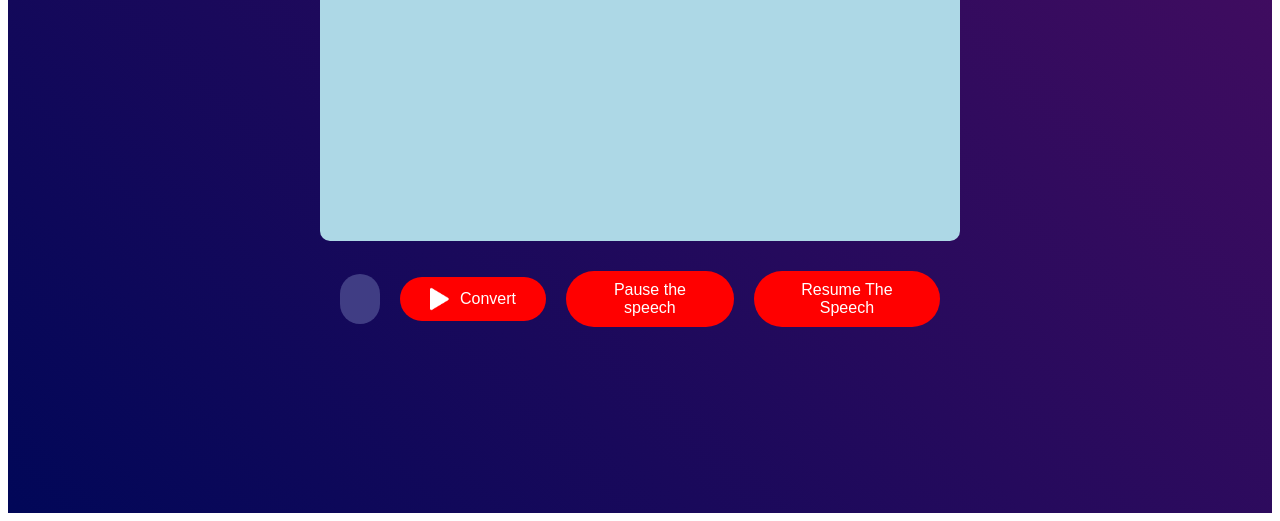
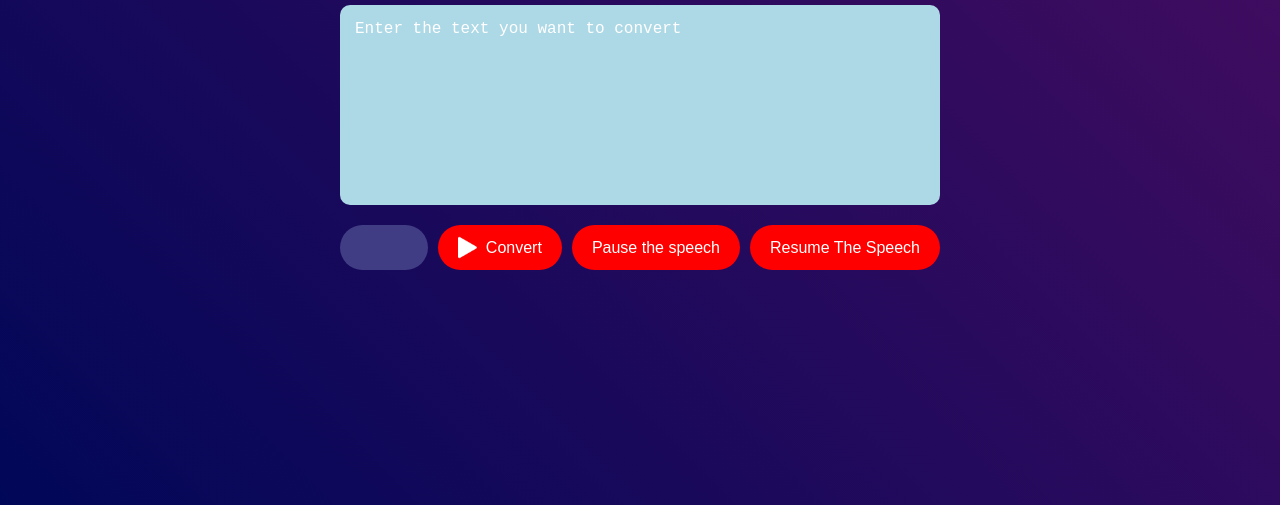
Before and after one commit to Jeje0001/Text-to-speech-Project, a plain HTML site: page index.html in a window 1280 px wide. Shown: the part 295-816 px from the top of the page. Drawn offline with Linux system fonts and the light colour scheme.

Commit message:
Update app.css

```diff
--- a/app.css
+++ b/app.css
@@ -1,92 +1,123 @@
-.hero{
+* {
+    margin: 0;
+    padding: 0;
+    box-sizing: border-box;
+}
+
+body {
+    font-family: Arial, sans-serif;
+}
+
+.hero {
     width: 100%;
     min-height: 100vh;
-    background:linear-gradient(45deg,#010758,#490d61);
+    background: linear-gradient(45deg, #010758, #490d61);
     display: flex;
     align-items: center;
     justify-content: center;
     flex-direction: column;
     color: white;
-
+    text-align: center;
+    padding: 20px;
 }
 
-.hero h1{
-    font-size: 45px;
+.hero h1 {
+    font-size: 2.5rem;
     font-weight: 500;
-    margin-top: -50px;
-    margin-bottom: 50px;
+    margin-bottom: 20px;
 }
 
-.hero span{
+.hero span {
     color: red;
-    text-decoration: underline white;
-
+    text-decoration: underline;
 }
 
-textarea{
-    width: 600px;
-    height: 250px;
+textarea {
+    width: 90%;
+    max-width: 600px;
+    height: 200px;
     background-color: lightblue;
     color: white;
-    font-size: 15px;
-    border: 0;
-    outline: 0;
-    padding: 20px;
+    font-size: 1rem;
+    border: none;
+    outline: none;
+    padding: 15px;
     border-radius: 10px;
     resize: none;
-    margin-bottom: 30px;
-
+    margin-bottom: 20px;
 }
 
-textarea::placeholder{
-    font-size: 16px;
+textarea::placeholder {
+    font-size: 1rem;
     color: white;
 }
 
-.row{
-    width: 600px;
+.row {
+    width: 90%;
+    max-width: 600px;
     display: flex;
-    align-items: center;
-    gap: 20px;
+    flex-wrap: wrap;
+    gap: 10px;
+    justify-content: center;
 }
 
-button{
+button {
     background: red;
     color: white;
-    font-size: 16px;
-    padding: 10px 30px;
-    border-radius: 35px;
-    border: 0;
-    outline: 0;
+    font-size: 1rem;
+    padding: 10px 20px;
+    border-radius: 30px;
+    border: none;
+    outline: none;
     cursor: pointer;
     display: flex;
     align-items: center;
+    transition: 0.3s ease;
 }
 
-#img{
-    width: 20px;
-    margin-right: 10px;
-
+button:hover {
+    background: darkred;
 }
 
-select{
-    flex: 1;
-    color: black;
-    background: #403d84;
-    height: 50px;
-    padding: 0 20px;
-    outline: 0;
-    border: 0;
-    border-radius: 35px;
-    appearance: none;
-    background-image: url(images/dropdown.png);
-    background-repeat: no-repeat;
-    background-size: 15px;
-    background-position-x:400px ;
-    background-position-y: 20px ;
+button img {
+    width: 20px;
+    margin-right: 8px;
 }
 
-#i{
-    color: pink;
+select {
+    flex: 1;
+    max-width: 180px;
+    height: 45px;
+    background: #403d84;
+    color: white;
+    border-radius: 30px;
+    padding: 0 15px;
+    border: none;
+    outline: none;
+    appearance: none;
 }
-/* Continue at 8:00 */
+
+/* Responsive Design */
+@media (max-width: 600px) {
+    .hero h1 {
+        font-size: 2rem;
+    }
+
+    textarea {
+        height: 150px;
+    }
+
+    .row {
+        flex-direction: column;
+        gap: 15px;
+    }
+
+    button {
+        width: 100%;
+        justify-content: center;
+    }
+
+    select {
+        width: 100%;
+    }
+}
```
